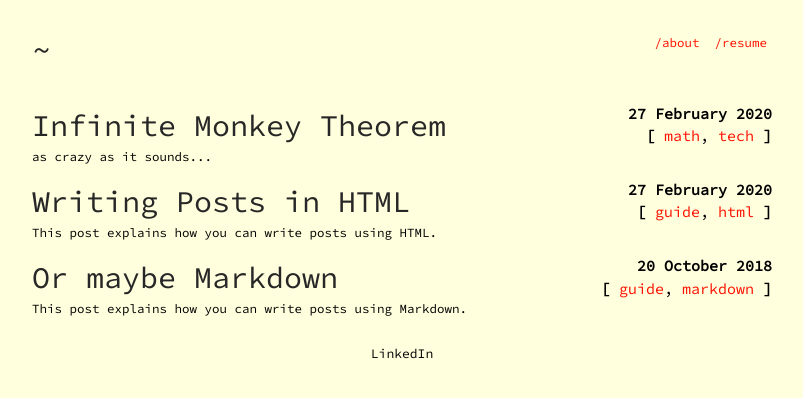
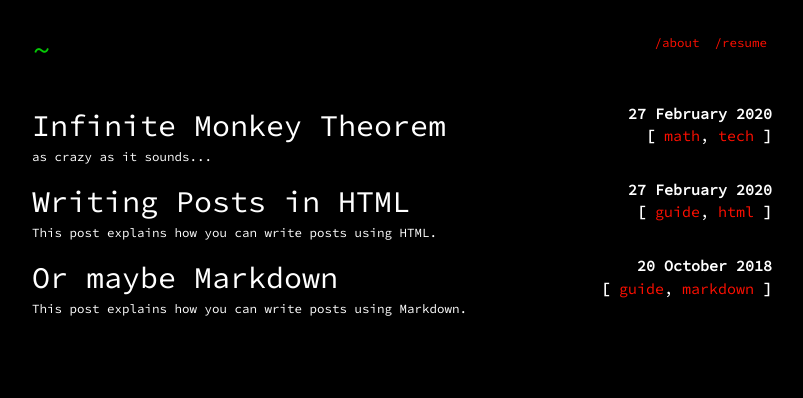
Before and after one commit to skbol/skbol.github.io, a Jekyll site: the page built from index.html, in a window 1280 px wide. Shown: the top 398 px of the page, without its empty margins (238-1041 px from the left). Built offline with Jekyll 4.4.1, drawn with Linux system fonts in a browser that asks for light colours.

Commit message:
Modified color scheme

```diff
--- a/css/main.scss
+++ b/css/main.scss
@@ -4,6 +4,34 @@
 // Customization Variables
 
 $accent: #FF0F00;
+
+$background-color: #000000;
+$text-primary-color: #ffffff;
+$text-secondary-color: #05ca05;
+
+$selection-background: rgba(219, 219, 219, 0.99);
+$selection-text: #000;
+
+$code-color-1: #aaaaaa;
+$code-color-2: #ffffcc;
+$code-color-3: #F00000;
+$code-color-4: #F0A0A0;
+$code-color-5: #b38aff;
+$code-color-6: #5ba711;
+$code-color-7: #e4e477;
+$code-color-8: #000080;
+$code-color-9: #05ca05;
+$code-color-10: #888888;
+$code-color-11: #555555;
+$code-color-12: #800080;
+$code-color-13: #00d4d4;
+$code-color-14: #00c1c1;
+$code-color-15: #ed9d13;
+$code-color-16: #1e90ff;
+$code-color-17: #800000;
+$code-color-18: #bbbbbb;
+
+$border: dashed 1px rgba(219, 219, 219, 0.9);
 
 $max-width: 740px;
 $med-width: 600px;
@@ -15,7 +43,8 @@ body {
     margin: 0;
     font-family: "Source Code Pro", monospace;
     font-size: 12.5px;
-    background-color: #FFFFDD;
+    background-color: $background-color;
+    color: $text-primary-color;
     min-height: 100%;
 }
 a {
@@ -65,7 +94,7 @@ code {
     padding: 30px 0 20px 0;
     .site-title{
         font-size: 32px;
-        color: #272727;
+        color: $text-secondary-color;
         display: inline-block;
     }
 }
@@ -76,7 +105,7 @@ code {
     margin-bottom:1em;
     .title{
         max-width: 500px;
-        color: #272727;
+        color: $text-primary-color;
         display: inline-block;
         font-size: 30px;
     }
```
